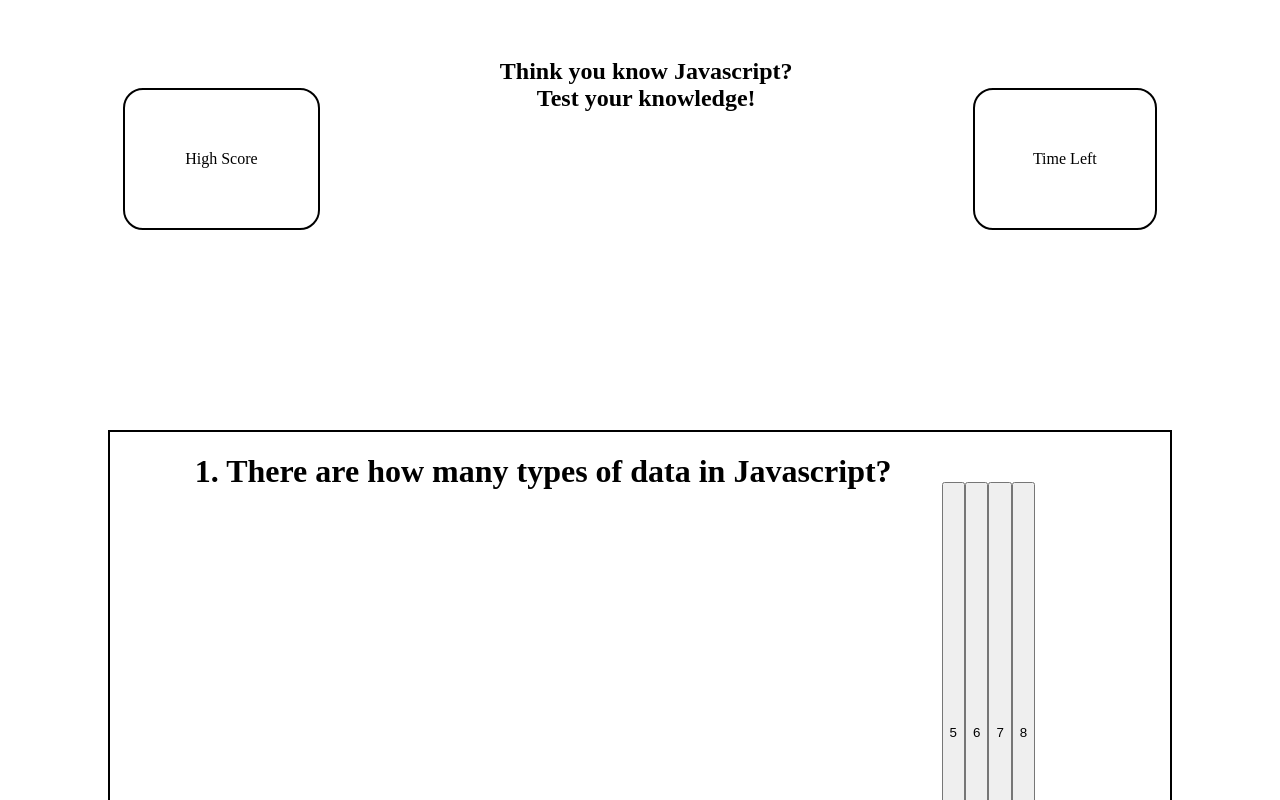
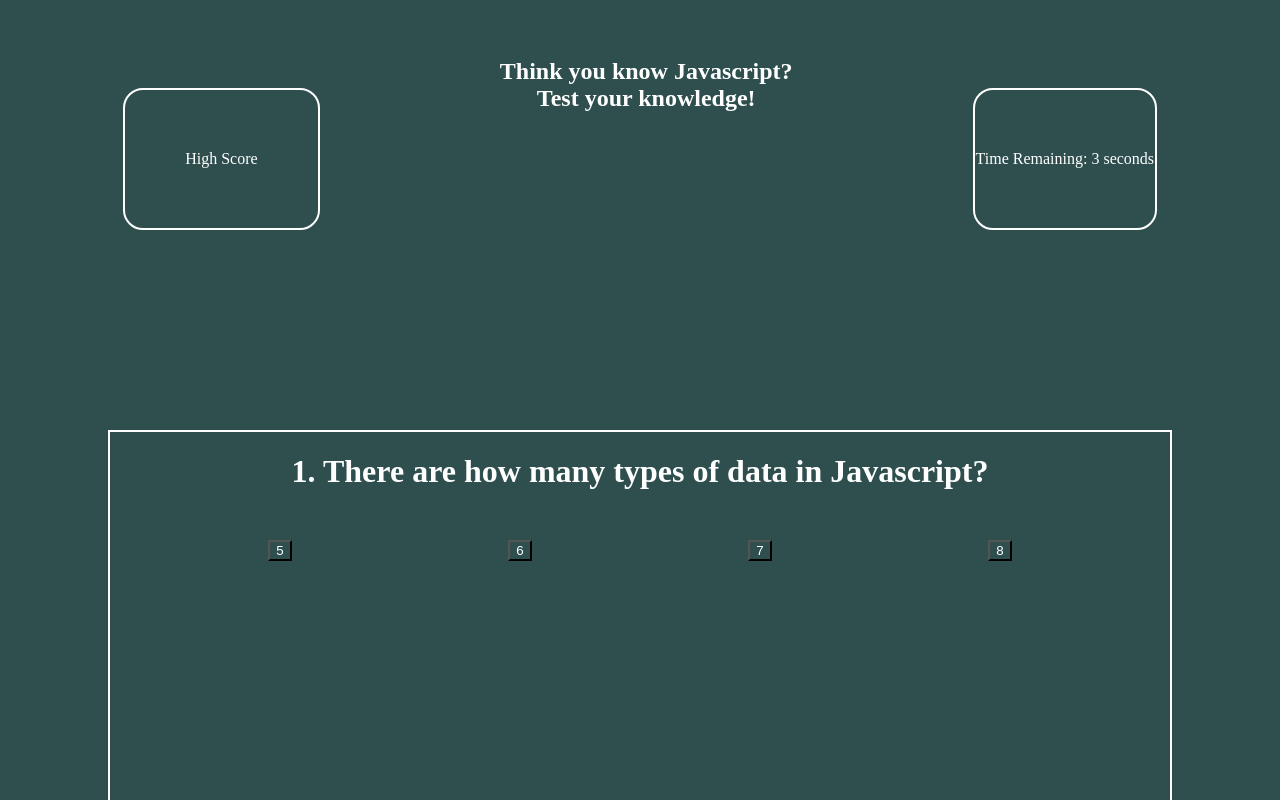
Before and after one commit to mrent32/Coding-Quiz, a plain HTML site: page index.html in a window 1280 px wide. Both pictures are taken after a click on the button "START". Shown: the top 800 px of the page. Drawn offline with Linux system fonts and the light colour scheme.

Commit message:
working on timer commit

```diff
--- a/index.html
+++ b/index.html
@@ -13,14 +13,14 @@
         Think you know Javascript?<br />
         Test your knowledge!
       </h1>
-      <div id="timer">Time Left</div>
+      <div id="timer">Time Left 30</div>
     </section>
     <div>
       <button type="button" id="start">START</button>
     </div>
 
     <container id="quiz-box">
-      <h1 id="questions">""</h1>
+      <h1 id="questions"></h1>
       <div id="btn-box"></div>
     </container>
     <script src="./script.js"></script>
--- a/script.js
+++ b/script.js
@@ -1,9 +1,15 @@
 const startbtn = document.getElementById("start");
 const quizquestions = document.getElementById("questions");
 var score = 0;
-var timeleft = 60;
+// var timeleft = 60;
 var QI = 0;
 var highScoreArr = JSON.parse(localStorage.getItem("highscores")) || [];
+const timerElement = document.getElementById('timer');
+const questionTimeInSeconds = 5;
+// let seconds = 30;
+let timerInterval;
+let addTimeInSeconds = 10;
+
 
 const questionArr = [
   {
@@ -22,7 +28,7 @@ const questionArr = [
     correctAnswer: "Math.floor(Math.random()*10)",
   },
   {
-    question: "3. What synbol is used to call a function after its name?",
+    question: "3. What symbol is used to call a function after its name?",
     answers: ["{}", "()", "//", "="],
     correctAnswer: "()",
   },
@@ -42,7 +48,7 @@ const questionArr = [
     correctAnswer: "Equal in type and value",
   },
   {
-    question: "6. What is the syntax for writing an if statement?",
+    question: "6. What is the syntax for writing an 'if' statement?",
     answers: [
       "if {condition} (execute code)",
       "if [condition] {execute code}",
@@ -112,33 +118,59 @@ startbtn.addEventListener("click", startQuiz);
 
 function startQuiz() {
   startbtn.style.display = 'none';
-  displayQuestion();
-  console.log(questionArr);
+  displayQuestion(questionTimeInSeconds);
+  startTimer(questionTimeInSeconds);
 }
-function displayQuestion() {
+
+
+
+function displayQuestion(remainingTime) {
   quizquestions.textContent = questionArr[QI].question;
   var buttonBox = document.getElementById("btn-box");
-  buttonBox.innerHTML = "";
+  buttonBox.innerHTML = '';
   questionArr[QI].answers.forEach((answer) => {
     var btn = document.createElement("button");
     btn.textContent = answer;
     btn.setAttribute("value", answer);
     btn.onclick = function () {
       if (this.value === questionArr[QI].correctAnswer) {
-        score++;
+        ++score;
+        ++QI;
+        remainingTime += addTimeInSeconds;
+        // startTimer(remainingTime);
+        console.log(remainingTime)
+        // timerElement.textContent = remainingTime;
       } else {
-        timeleft -= 10;
+        ++QI;
       }
-      QI++;
       if (QI === questionArr.length) {
         endGame();
       } else {
-        displayQuestion();
+        displayQuestion(remainingTime);
       }
     };
     buttonBox.appendChild(btn);
   });
 }
+function startTimer(seconds) {
+  let remainingTime = seconds;
+    timerElement.textContent = 'Time Remaining: ' + remainingTime + ' seconds';
+
+    timerInterval = setInterval(() => {
+      remainingTime--;
+      timerElement.textContent = 'Time Remaining: ' + remainingTime + ' seconds';
+
+
+      if (remainingTime <= 0) {
+        ++QI;
+        clearInterval(timerInterval);
+        displayQuestion(remainingTime);
+        startTimer(questionTimeInSeconds);
+      }
+    }, 1000);
+  }
+
+
 function endGame() {
   document.getElementById("quiz-box").innerHTML = "";
   var myscore = 10;
@@ -153,3 +185,14 @@ function endGame() {
 highScoreArr.sort((a, b) => {
   return b.myscore - a.myscore;
 });
+
+// let remainingTime = questionTimeInSeconds;
+//     timerElement.textContent = `Time Remaining: ${remainingTime} seconds`;
+//     const timerInterval = setInterval (() => {
+//         remainingTime--;
+//         timerElement.textContent = 'Time Remaining: ' + remainingTime + ' seconds';
+//         if (remainingTime <= 0) {
+//             clearInterval(timerInterval);
+//             displayQuestion(QI + 1);
+//         }
+//     }, 1000);
--- a/style.css
+++ b/style.css
@@ -1,15 +1,21 @@
+* {
+    background-color:darkslategrey;
+    color: white;
+}
 section {
     display: flex;
     justify-content: space-around;
     text-align: center;
     padding-top:30px;
 }
-container {
-    display: flex;
-    justify-content: center;
-    border: 2px solid black;
+#quiz-box {
+    display: block;
+    border: 2px solid white;
     margin:100px;
     height: 600px;
+}
+#quiz-box h1 {
+    text-align: center;
 }
 div {
     display: flex;
@@ -18,15 +24,23 @@ div {
 
 }
 #score {
-    border: 2px solid black;
+    border: 2px solid white;
     border-radius: 20px;
     padding: 60px;
 
 }
 #timer {
-    border: 2px solid black;
+    border: 2px solid white;
     text-align: center;
     padding-top:60px;
     border-radius: 20px;
     width: 180px;
 }
+
+button {
+    display: block;
+}
+#answers :hover {
+    background-color: black;
+
+}
```
